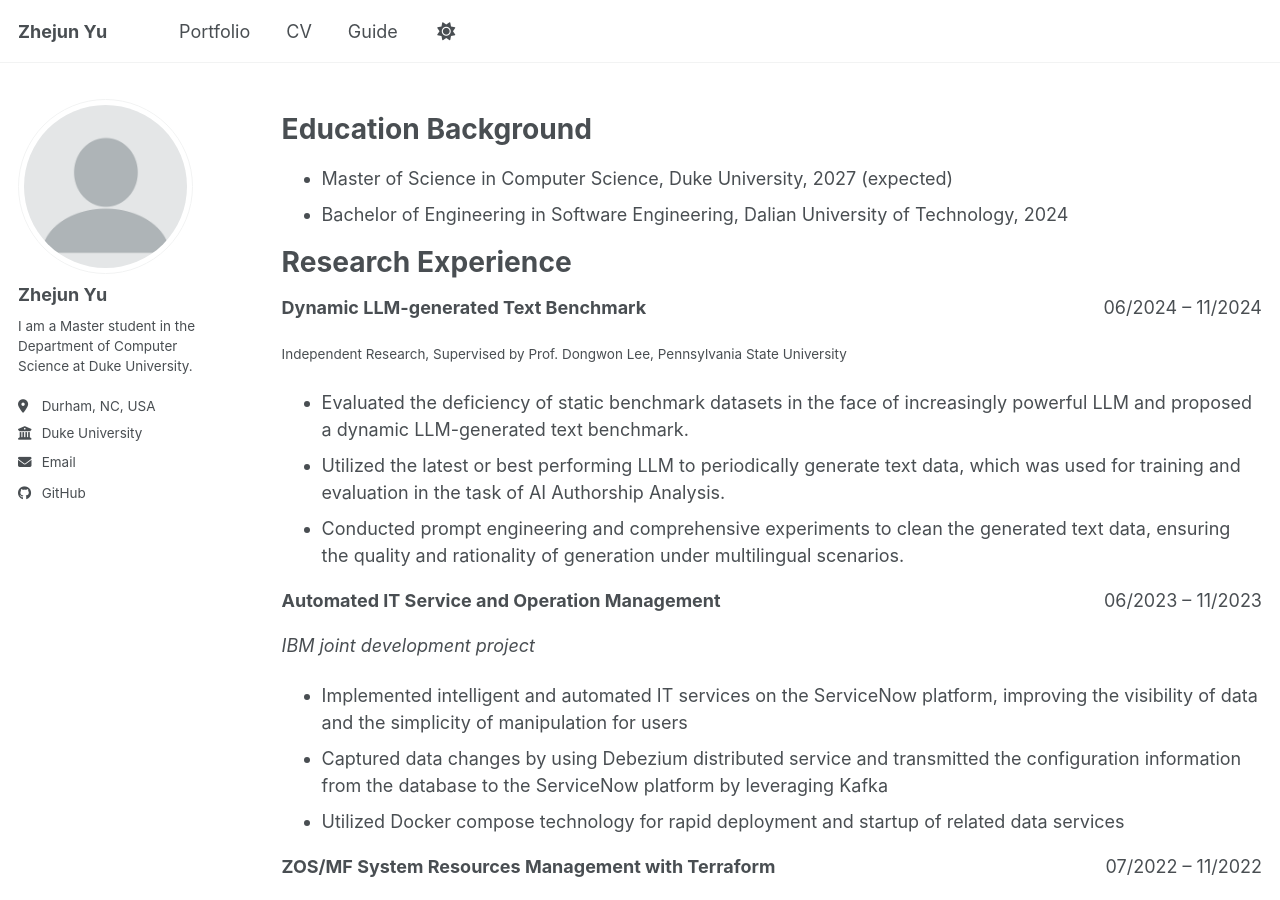
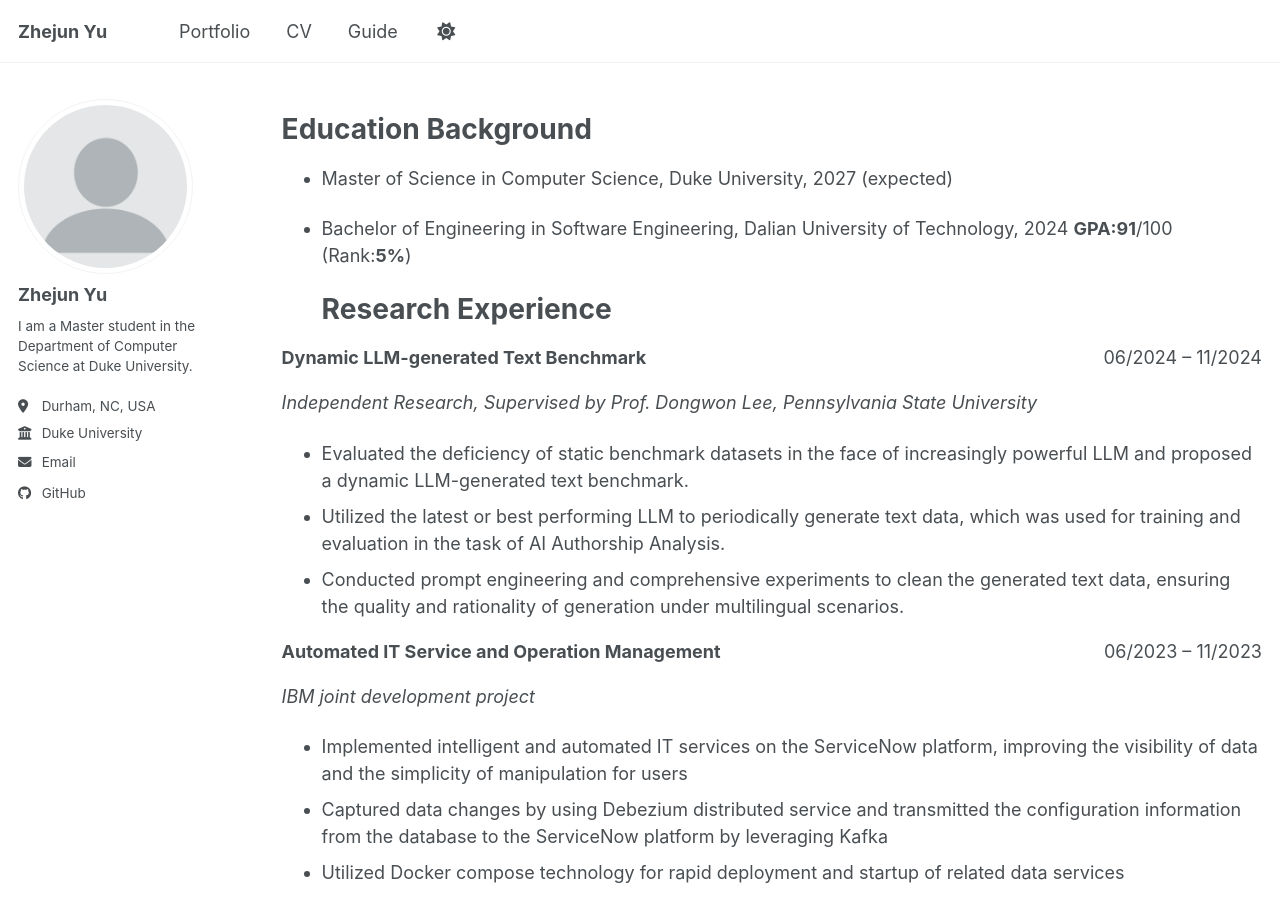
Before and after one commit to unknownyouth/unknownyouth.github.io, a Jekyll site: the page built from _pages/cv.md, in a window 1280 px wide and 900 px high. Built offline with Jekyll 4.4.1, drawn with Linux system fonts in a browser that asks for light colours; a script bundle is joined from its source files by our own code; library files that are not in the unit come from our copies.

```diff
--- a/_pages/cv.md
+++ b/_pages/cv.md
@@ -12,8 +12,9 @@ redirect_from:
 Education Background
 ======
 * Master of Science in Computer Science, Duke University, 2027 (expected)
+
 * Bachelor of Engineering in Software Engineering, Dalian University of Technology, 2024
-
+**GPA:91**/100 (Rank:**5%**)
 # Research Experience
 <!-- **Dynamic LLM-generated Text Benchmark** \| 06/2024 – 11/2024 -->
 
@@ -22,7 +23,7 @@ Education Background
   <span>06/2024 – 11/2024</span>
 </div>
 
-<small>Independent Research, Supervised by Prof. Dongwon Lee, Pennsylvania State University</small>
+*Independent Research, Supervised by Prof. Dongwon Lee, Pennsylvania State University*
 
 * Evaluated the deficiency of static benchmark datasets in the face of increasingly powerful LLM and proposed a dynamic LLM-generated text benchmark.
 * Utilized the latest or best performing LLM to periodically generate text data, which was used for training and evaluation in the task of AI Authorship Analysis.
```
Also changed, not shown: images/apple-touch-icon-180x180.png, images/favicon-192x192.png, images/favicon-32x32.png, images/favicon-512x512.png, images/favicon.ico, images/favicon.svg, images/favicon_template/apple-touch-icon-180x180.png (added), images/favicon_template/favicon-192x192.png (added), images/favicon_template/favicon-32x32.png (added), images/favicon_template/favicon-512x512.png (added), images/favicon_template/favicon.ico (added), images/favicon_template/favicon.svg (added), images/favicon_template/manifest.json (renamed from images/manifest.json).
